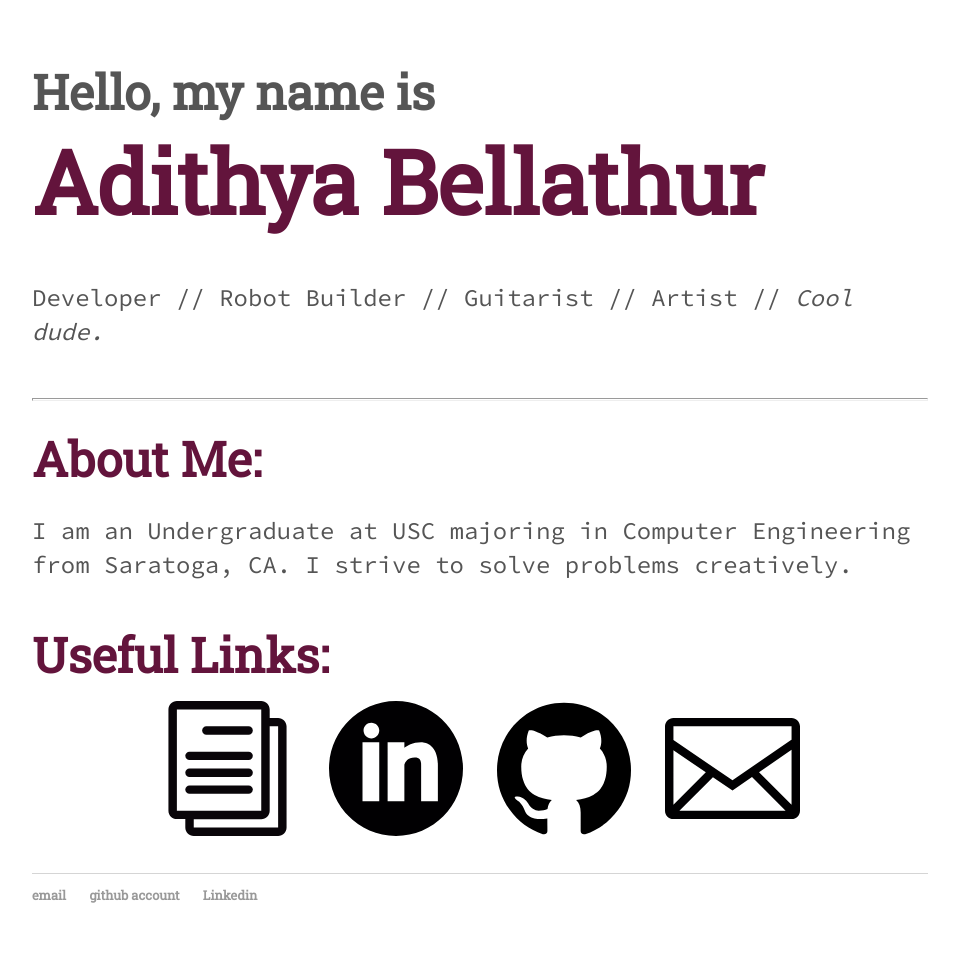
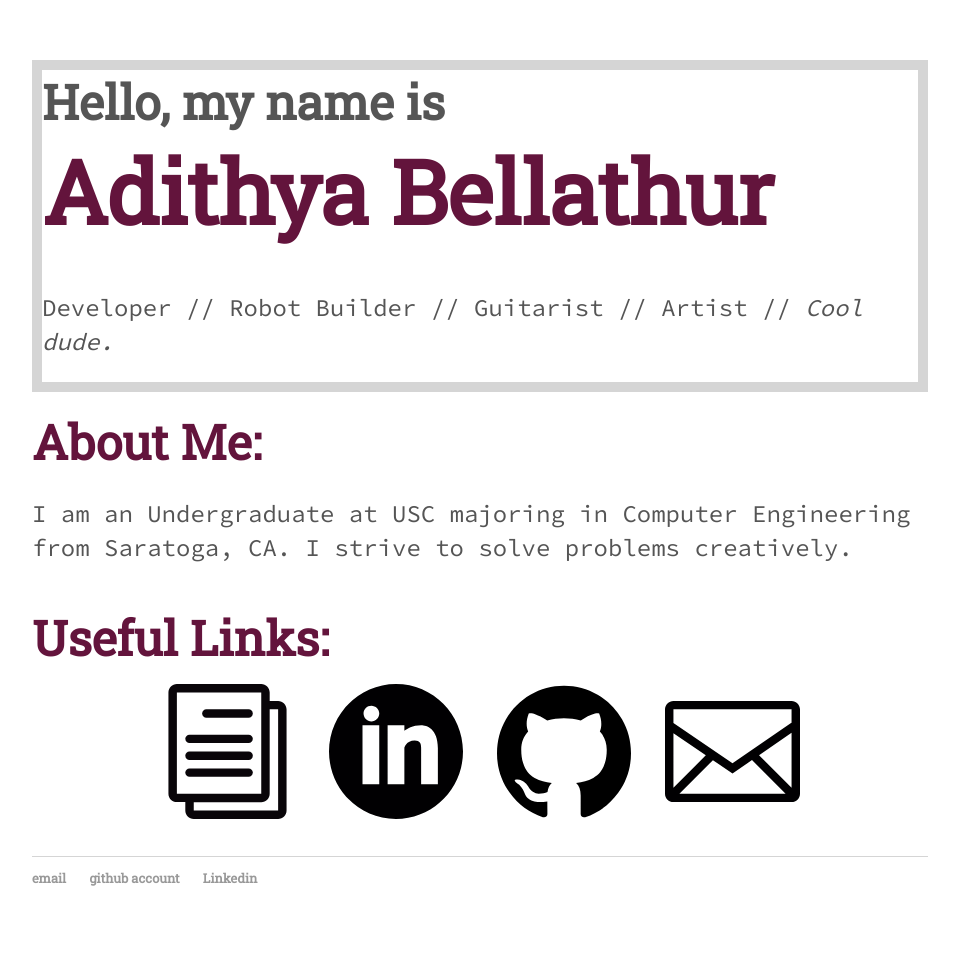
Before and after one commit to adibellathur/adibellathur.github.io, a Jekyll site: the page built from index.html, in a window 1280 px wide. Shown: the whole page, without its empty margins (160-1119 px from the left). Built offline with Jekyll 4.4.1, drawn with Linux system fonts in a browser that asks for light colours.

Commit message:
testing box

```diff
--- a/css/main.css
+++ b/css/main.css
@@ -68,7 +68,7 @@ ul.posts li {
 }
 
 .boxed {
-  border: 1px solid #d5d5d5;
+  border: 10px solid #d5d5d5;
 }
 .img-circle {
     border-radius: 50%;
--- a/index.html
+++ b/index.html
@@ -3,12 +3,12 @@ layout: default
 title: Adithya Bellathur
 ---
 <div class="blurb">
-	<h1>Hello, my name is</h1>
-	<h2>Adithya Bellathur</h2>
-	<br>
-	<p> Developer // Robot Builder // Guitarist // Artist // <em>Cool dude.</em> </p>
-	<br>
-	<hr>
+	<div class="boxed">
+		<h1>Hello, my name is</h1>
+		<h2>Adithya Bellathur</h2>
+		<br>
+		<p> Developer // Robot Builder // Guitarist // Artist // <em>Cool dude.</em> </p>
+	</div>
 	<br>
 	<h3>About Me:</h3>
 	<p>
```
